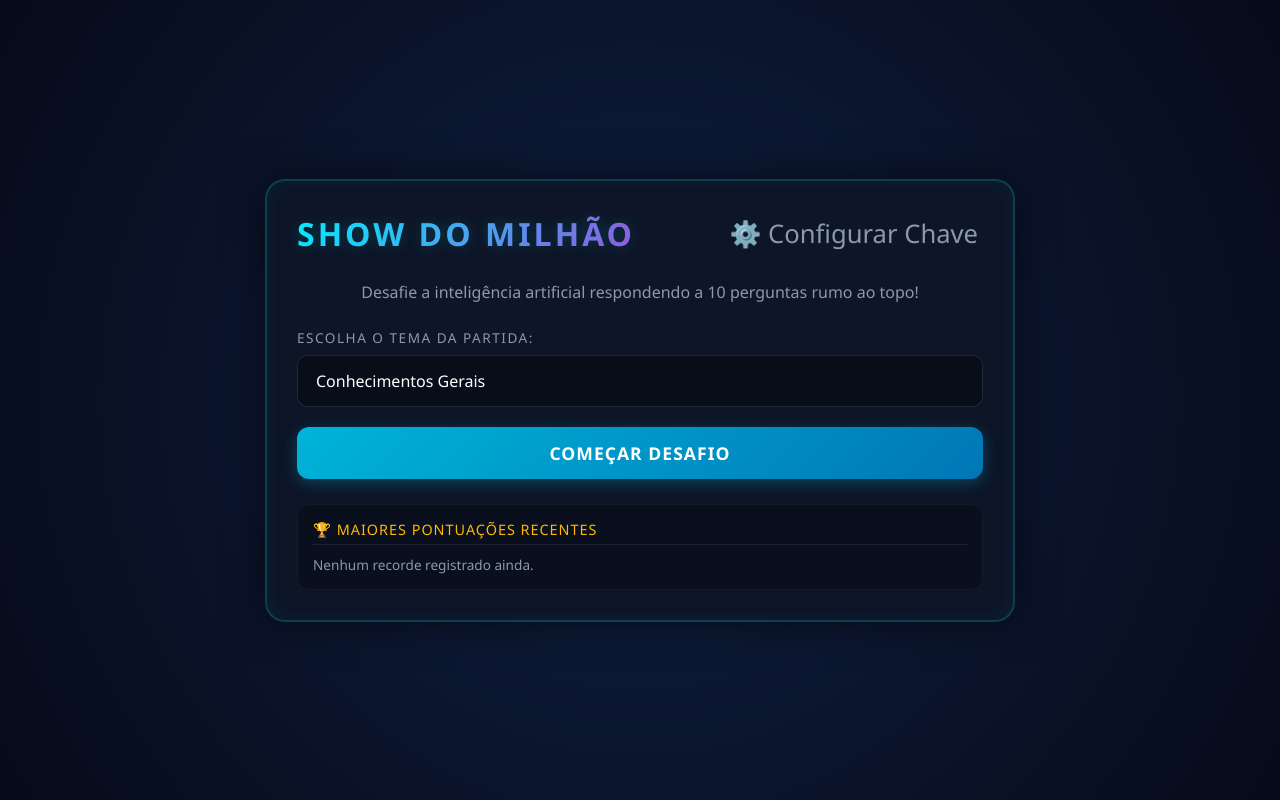
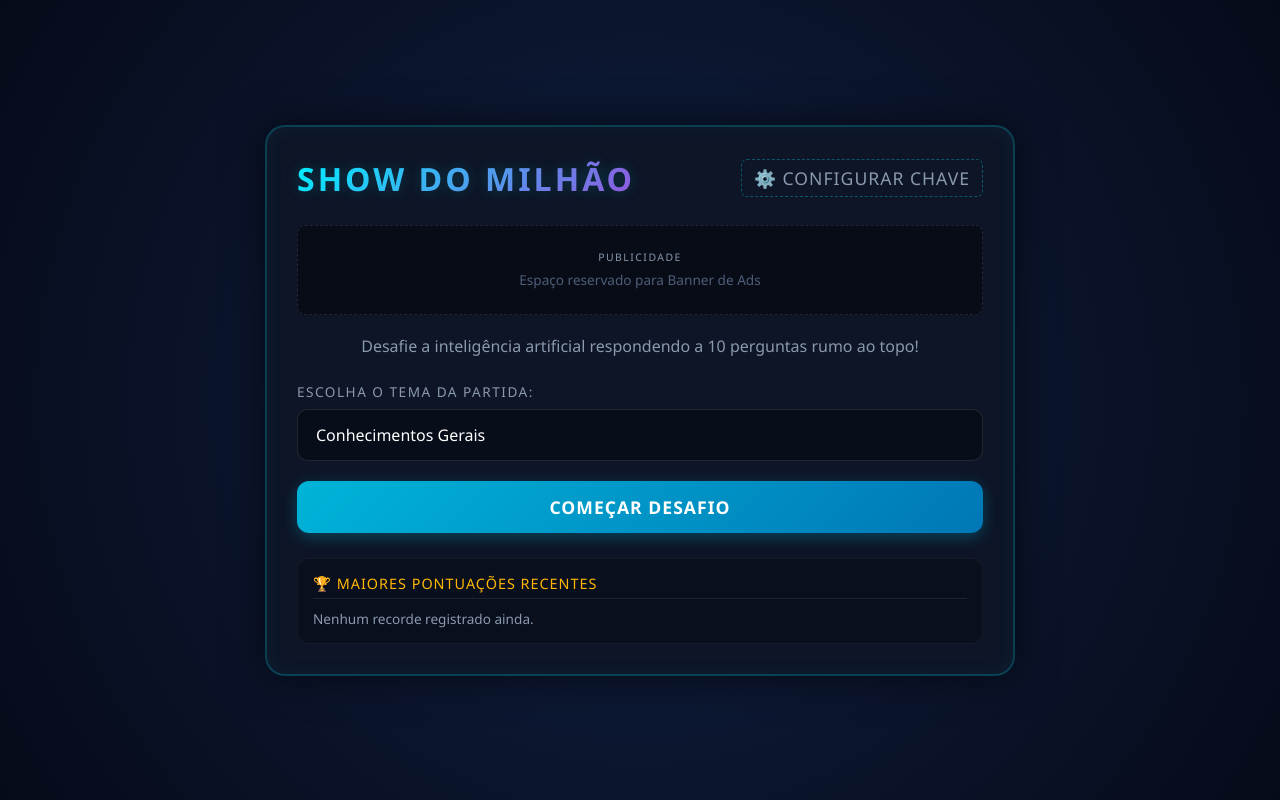
Before and after one commit to Pivetzen/jogo-do-milhao, a plain HTML site: page index.html in a window 1280 px wide. Drawn offline with Linux system fonts and the light colour scheme.

Commit message:
Refactor styling and add ad containers in HTML

```diff
--- a/index.html
+++ b/index.html
@@ -73,14 +73,42 @@
             border: none;
             cursor: pointer;
             color: var(--text-dim);
-            font-size: 1.6rem;
-            transition: color 0.3s, transform 0.3s;
+            font-size: 1.1rem;
+            transition: color 0.3s;
             padding: 5px;
+            text-transform: uppercase;
+            letter-spacing: 1px;
+            border: 1px dashed rgba(0, 240, 255, 0.3);
+            border-radius: 6px;
+            padding: 6px 12px;
         }
 
         .config-trigger:hover {
             color: var(--neon-blue);
-            transform: rotate(45deg);
+            border-color: var(--neon-blue);
+        }
+
+        /* Containers de Anúncios (Banners) */
+        .ad-container {
+            background: rgba(0, 0, 0, 0.4);
+            border: 1px dashed rgba(255, 255, 255, 0.1);
+            border-radius: 8px;
+            margin: 20px auto;
+            padding: 10px;
+            display: flex;
+            flex-direction: column;
+            align-items: center;
+            justify-content: center;
+            min-height: 90px;
+            overflow: hidden;
+        }
+
+        .ad-label {
+            font-size: 0.65rem;
+            color: var(--text-dim);
+            text-transform: uppercase;
+            letter-spacing: 1.5px;
+            margin-bottom: 6px;
         }
 
         /* Telas */
@@ -190,7 +218,7 @@
             border-left: 4px solid var(--neon-blue);
             padding: 25px;
             border-radius: 12px;
-            margin-bottom: 30px;
+            margin-bottom: 25px;
             font-size: 1.3rem;
             line-height: 1.5;
             font-weight: 600;
@@ -203,7 +231,7 @@
             display: flex;
             flex-direction: column;
             gap: 12px;
-            margin-bottom: 30px;
+            margin-bottom: 25px;
         }
 
         .option-card {
@@ -289,7 +317,7 @@
             cursor: not-allowed;
         }
 
-        /* Modal Customizado Ajustado (Alta Prioridade de Clique Z-Index) */
+        /* Modal Customizado */
         .modal {
             display: none;
             position: fixed;
@@ -367,6 +395,11 @@
         </div>
 
         <div id="screen-menu" class="screen active">
+            <div class="ad-container" id="ad-slot-menu">
+                <span class="ad-label">Publicidade</span>
+                <div style="color: #4e5d78; font-size: 0.85rem;">Espaço reservado para Banner de Ads</div>
+            </div>
+
             <div style="text-align: center; margin-bottom: 25px; color: var(--text-dim);">
                 Desafie a inteligência artificial respondendo a 10 perguntas rumo ao topo!
             </div>
@@ -415,6 +448,11 @@
                 <button class="btn-utility" style="background: #2b161d; border-color: rgba(255,49,49,0.2);" onclick="abortGame()">🏳️ Parar</button>
             </div>
             <div id="game-action-loader" class="loader"></div>
+
+            <div class="ad-container" id="ad-slot-game">
+                <span class="ad-label">Publicidade</span>
+                <div style="color: #4e5d78; font-size: 0.85rem;">Espaço reservado para Banner de Ads</div>
+            </div>
         </div>
 
         <div id="screen-end" class="screen" style="text-align: center;">
@@ -428,6 +466,11 @@
                     <button class="btn-action" style="width: auto; padding: 10px 20px; font-size: 0.9rem;" onclick="saveScore()">Salvar</button>
                 </div>
                 <div id="registry-feedback" style="font-size: 0.8rem; margin-top: 5px; color: var(--neon-green)"></div>
+            </div>
+
+            <div class="ad-container" id="ad-slot-end">
+                <span class="ad-label">Publicidade</span>
+                <div style="color: #4e5d78; font-size: 0.85rem;">Espaço reservado para Banner de Ads</div>
             </div>
 
             <button class="btn-action" onclick="goToMenu()">Voltar ao Menu</button>
@@ -473,10 +516,7 @@
         function toggleModal(open) {
             document.getElementById('config-modal').style.display = open ? 'flex' : 'none';
             if (open) {
-                // Força foco automático e limpa impedimentos do sistema móvel
-                setTimeout(() => {
-                    document.getElementById('gemini-api-key').focus();
-                }, 100);
+                setTimeout(() => { document.getElementById('gemini-api-key').focus(); }, 100);
             }
         }
 
@@ -615,7 +655,7 @@
             const numRemover = Math.floor(Math.random() * 2) + 1;
             for(let i = 0; i < numRemover; i++) {
                 const sorteioPos = Math.floor(Math.random() * indicesErrados.length);
-                const itemRemovido = indicesErrados.splice(sortioPos, 1)[0];
+                const itemRemovido = indicesErrados.splice(sorteioPos, 1)[0];
                 document.getElementById(`label-opt${itemRemovido}`).parentElement.style.visibility = "hidden";
             }
         }
```
